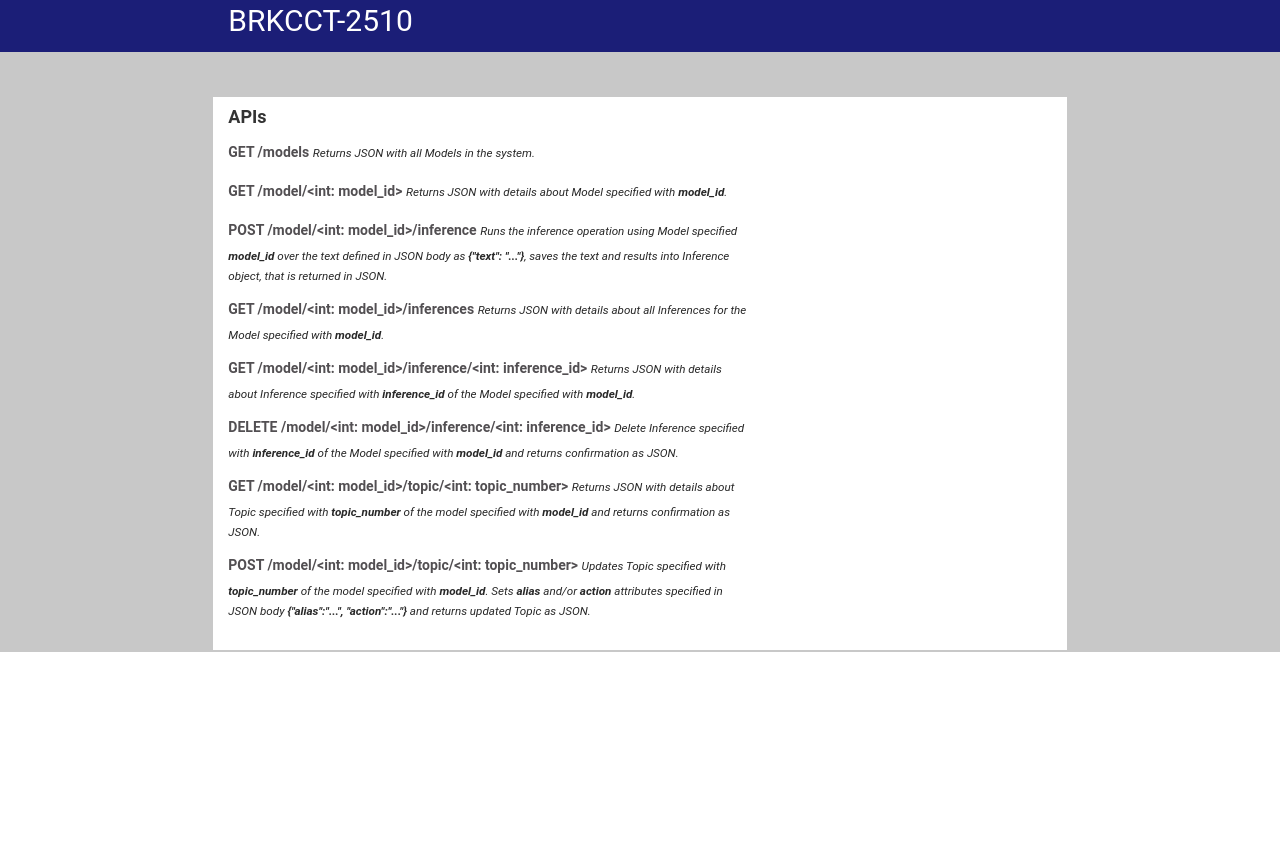
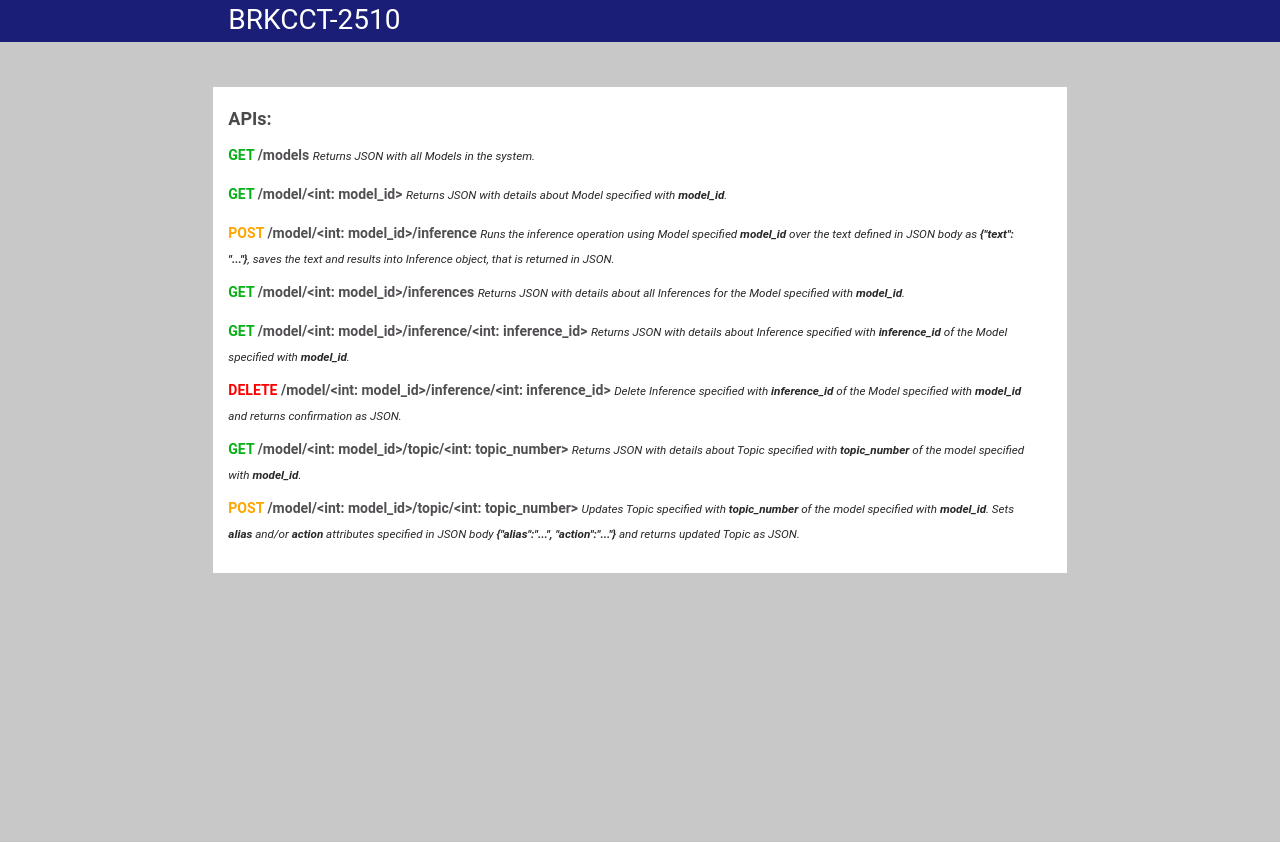
Before and after one commit to dzlatic/TopicModelingTool, a Flask app: page / in a window 1280 px wide. Before the commit the page ends 652 px from the top, so only its background shows below. Run offline with Flask 2, Linux system fonts and the light colour scheme; parts of the project's set-up code (start-up, migrations or seed data) failed here and were passed over; some libraries are stand-ins or nearby versions.

Commit message:
cosmetic fixes on html

```diff
--- a/static/styles.css
+++ b/static/styles.css
@@ -44,7 +44,7 @@ h3 {
 
  .app_title {
 	 font-weight: lighter;
-     font-size: 30px;
+     font-size: 28px;
 	 color: white;
  }
 
@@ -112,3 +112,6 @@ h3 {
 .flash-warn {
 	color: blue;
 }
+label.required>span.green{ color: #06b116; }
+label.required>span.orange{ color: orange; }
+label.required>span.red{ color: red; }
--- a/templates/index.html
+++ b/templates/index.html
@@ -17,55 +17,55 @@
     <header></header>
     <div class="container-fluid">
         <div class="row" style="background-color: rgb(27,30,119);">
-			<div class="col-sm-2" style="height: 52px"></div>
+			<div class="col-sm-2" style="height: 42px"></div>
             <div class="col-sm-6"><span class="text-center app_title" >BRKCCT-2510</span></div>
         </div>
-  <div class="row" style="background-color: rgb(200, 200, 200); height: 600px">
+  <div class="row" style="background-color: rgb(200, 200, 200); height: 800px">
     <div class="col-sm-2 ">
 
     </div>
     <div class="col-sm-8 text-left" style="margin-top: 45px; background-color:white">
     	<div class="row content" >
-        	<div class="col-sm-8" style="box-suppress:hide;">
-              	<h4 class="head_label">APIs</h4>
+        	<div class="col-sm-12" style="box-suppress:hide;">
+              	<h3 class="head_label">APIs:</h3>
                 <div class="list-group ">
                     <div class="list-group-item" style="color: #524f52; padding-left: 0px; padding-top: 5px; border: hidden;">
-                        <label>GET /models</label>
+                        <label class='required'><span class="green">GET</span> /models</label>
                         <em style="color: #282828; font-size: smaller; font-weight: lighter;">Returns JSON with all Models in the system.</em>
                         <br>
                     </div>
                     <div class="list-group-item" style="color: #524f52; padding-left: 0px; padding-top: 5px; border: hidden;">
-                        <label>GET /model/&lt;int: model_id&gt;</label>
+                        <label class='required'><span class="green">GET</span> /model/&lt;int: model_id&gt;</label>
                         <em style="color: #282828; font-size: smaller; font-weight: lighter;">Returns JSON with details about Model specified with <b>model_id</b>.</em>
                         <br>
                     </div>
                     <div class="list-group-item" style="color: #524f52; padding-left: 0px; padding-top: 5px; border: hidden;">
-                        <label>POST /model/&lt;int: model_id&gt;/inference</label>
+                        <label class='required'><span class="orange">POST</span> /model/&lt;int: model_id&gt;/inference</label>
                         <em style="color: #282828; font-size: smaller; font-weight: lighter;">Runs the inference operation using Model specified <b>model_id</b> over the text defined in JSON body as <b>{"text": "..."}</b>, saves the text and results into Inference object, that is returned in JSON.</em>
                         <br>
                     </div>
                     <div class="list-group-item" style="color: #524f52; padding-left: 0px; padding-top: 5px; border: hidden;">
-                        <label>GET /model/&lt;int: model_id&gt;/inferences</label>
+                        <label class='required'><span class="green">GET</span> /model/&lt;int: model_id&gt;/inferences</label>
                         <em style="color: #282828; font-size: smaller; font-weight: lighter;">Returns JSON with details about all Inferences for the Model specified with <b>model_id</b>.</em>
                         <br>
                     </div>
                     <div class="list-group-item" style="color: #524f52; padding-left: 0px; padding-top: 5px; border: hidden;">
-                        <label>GET /model/&lt;int: model_id&gt;/inference/&lt;int: inference_id&gt;</label>
+                        <label class='required'><span class="green">GET</span> /model/&lt;int: model_id&gt;/inference/&lt;int: inference_id&gt;</label>
                         <em style="color: #282828; font-size: smaller; font-weight: lighter;">Returns JSON with details about Inference specified with <b>inference_id</b> of the Model specified with <b>model_id</b>.</em>
                         <br>
                     </div>
                     <div class="list-group-item" style="color: #524f52; padding-left: 0px; padding-top: 5px; border: hidden;">
-                        <label>DELETE /model/&lt;int: model_id&gt;/inference/&lt;int: inference_id&gt;</label>
+                        <label class='required'><span class="red">DELETE</span> /model/&lt;int: model_id&gt;/inference/&lt;int: inference_id&gt;</label>
                         <em style="color: #282828; font-size: smaller; font-weight: lighter;">Delete Inference specified with <b>inference_id</b> of the Model specified with <b>model_id</b> and returns confirmation as JSON.</em>
                         <br>
                     </div>
                     <div class="list-group-item" style="color: #524f52; padding-left: 0px; padding-top: 5px; border: hidden;">
-                        <label>GET /model/&lt;int: model_id&gt;/topic/&lt;int: topic_number&gt;</label>
-                        <em style="color: #282828; font-size: smaller; font-weight: lighter;">Returns JSON with details about Topic specified with <b>topic_number</b> of the model specified with <b>model_id</b> and returns confirmation as JSON.</em>
+                        <label class='required'><span class="green">GET</span> /model/&lt;int: model_id&gt;/topic/&lt;int: topic_number&gt;</label>
+                        <em style="color: #282828; font-size: smaller; font-weight: lighter;">Returns JSON with details about Topic specified with <b>topic_number</b> of the model specified with <b>model_id</b>.</em>
                         <br>
                     </div>
                     <div class="list-group-item" style="color: #524f52; padding-left: 0px; padding-top: 5px; border: hidden;">
-                        <label>POST /model/&lt;int: model_id&gt;/topic/&lt;int: topic_number&gt;</label>
+                        <label class='required'><span class="orange">POST</span> /model/&lt;int: model_id&gt;/topic/&lt;int: topic_number&gt;</label>
                         <em style="color: #282828; font-size: smaller; font-weight: lighter;">Updates Topic specified with <b>topic_number</b> of the model specified with <b>model_id</b>. Sets <b>alias</b> and/or <b>action</b> attributes specified in JSON body <b>{"alias":"...", "action":"..."}</b> and returns updated Topic as JSON.</em>
                         <br>
                     </div>
```
